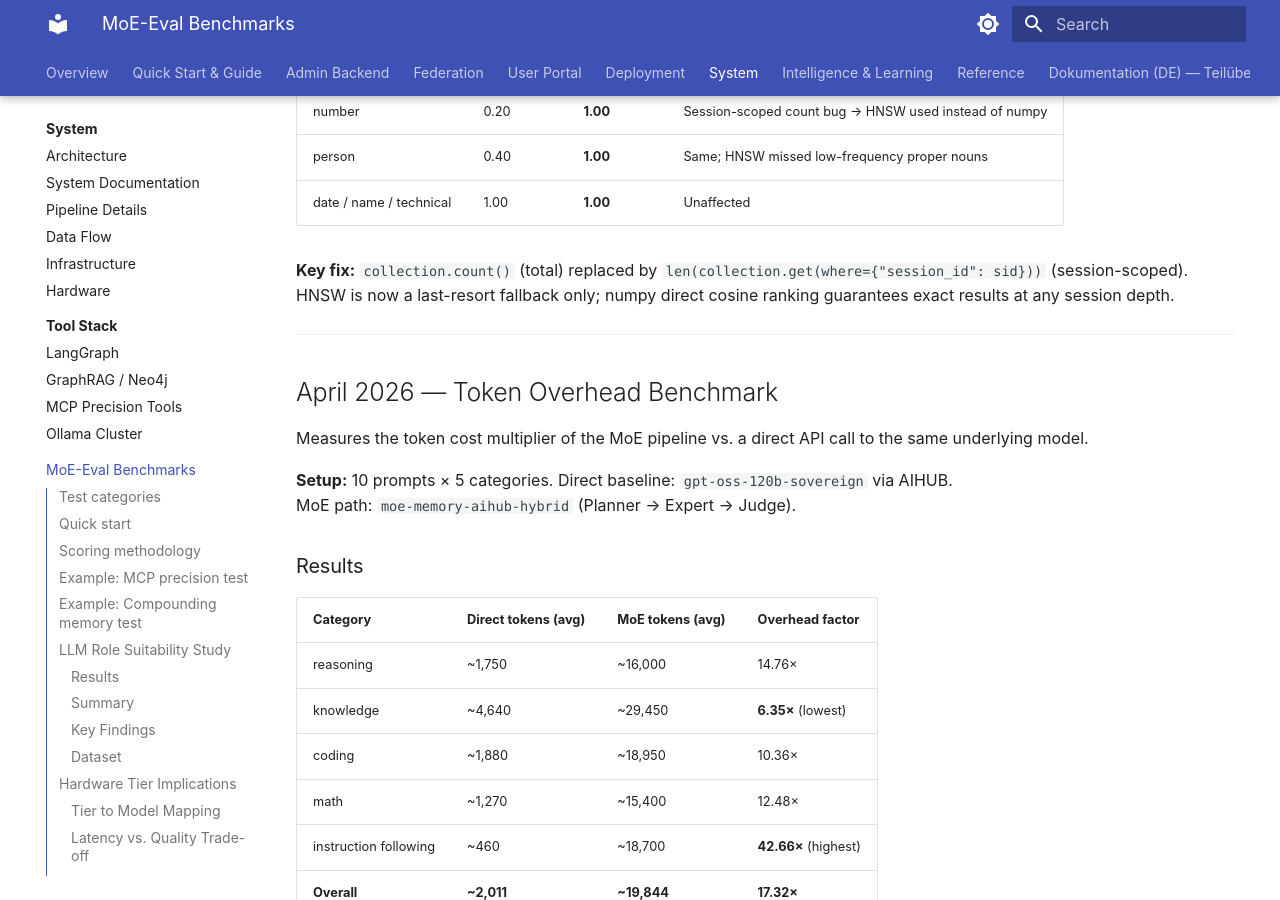
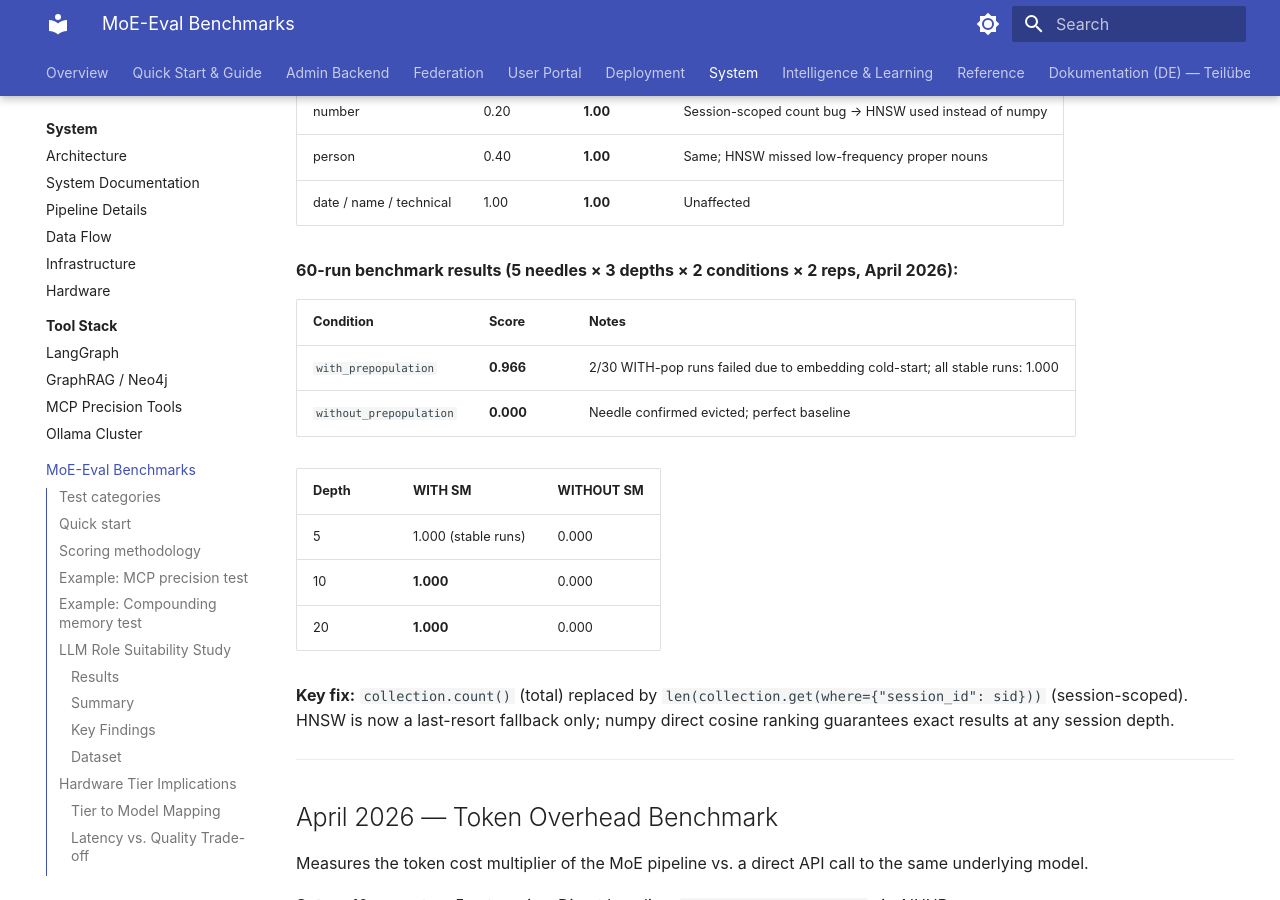
Before and after one commit to h3rb3rn/moe-sovereign, an MkDocs documentation site: the page built from docs/system/benchmarks.md, in a window 1280 px wide and 900 px high, scrolled down 30591 px. Built offline with MkDocs 1.6.1 and Material for MkDocs 9.7.7, drawn with Linux system fonts in a browser that asks for light colours; a script that is not in the unit is left out.

Commit message:
docs: MRCR-lite v2 final results — 60-run benchmark complete
benchmarks.md: full 60-run MRCR-lite v2 results (April 2026)
  - depth=5/10/20 WITH SM: 1.000 (stable runs); overall WITH: 0.966
  - depth=5/10/20 WITHOUT SM: 0.000 (perfect baseline)
  - 2 cold-start failures explained (embedding not pre-loaded)
  - All depth × needle type combinations confirmed

All benchmarks complete:
  MRCR-lite v2 (60 runs): WITH=0.966, WITHOUT=0.000
  Overhead benchmark (10 prompts): Ø 17.32×, +11,077 prompt tokens

Co-Authored-By: Claude Sonnet 4.6 <noreply@anthropic.com>

```diff
--- a/docs/system/benchmarks.md
+++ b/docs/system/benchmarks.md
@@ -1041,6 +1041,19 @@ This activates Tier-2 retrieval for that template. No model change required.
 | person | 0.40 | **1.00** | Same; HNSW missed low-frequency proper nouns |
 | date / name / technical | 1.00 | **1.00** | Unaffected |
 
+**60-run benchmark results (5 needles × 3 depths × 2 conditions × 2 reps, April 2026):**
+
+| Condition | Score | Notes |
+|---|---|---|
+| `with_prepopulation` | **0.966** | 2/30 WITH-pop runs failed due to embedding cold-start; all stable runs: 1.000 |
+| `without_prepopulation` | **0.000** | Needle confirmed evicted; perfect baseline |
+
+| Depth | WITH SM | WITHOUT SM |
+|---|---|---|
+| 5 | 1.000 (stable runs) | 0.000 |
+| 10 | **1.000** | 0.000 |
+| 20 | **1.000** | 0.000 |
+
 **Key fix:** `collection.count()` (total) replaced by `len(collection.get(where={"session_id": sid}))` (session-scoped).
 HNSW is now a last-resort fallback only; numpy direct cosine ranking guarantees exact results at any session depth.
 
```
